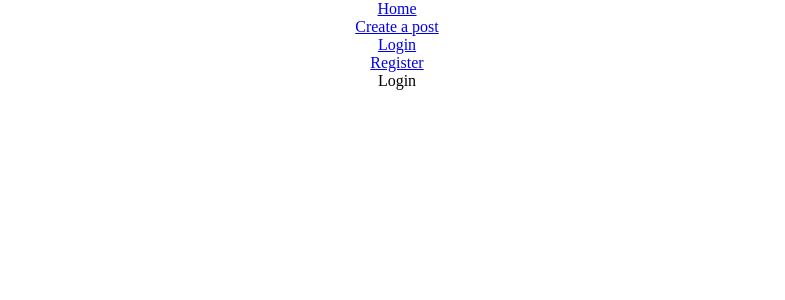
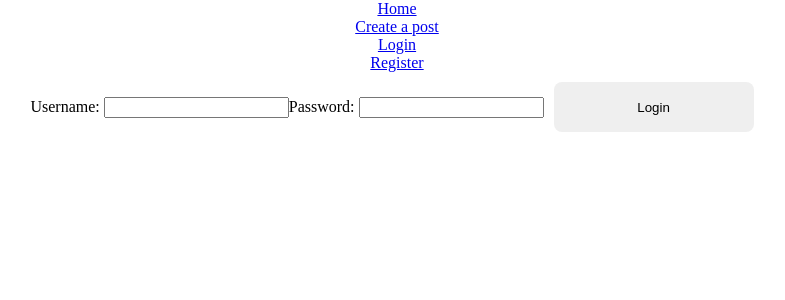
Before and after one commit to heroahmadi/learn, a React (Create React App) app in the folder Fullstack/MyERN/client/: page /login in a window 1280 px wide. Shown: the top 300 px of the page, without its empty margins (243-1028 px from the left). Built offline with nearby package versions, Linux system fonts and the light colour scheme.

Commit message:
implement client side login

```diff
--- a/Fullstack/MyERN/client/src/pages/Login.js
+++ b/Fullstack/MyERN/client/src/pages/Login.js
@@ -1,9 +1,32 @@
-import React from "react";
+import axios from "axios";
+import React, {useState} from "react";
 
 function Login() {
+    const [username, setUsername] = useState("");
+    const [password, setPassword] = useState("");
 
+    const login = () => {
+        const data = {username: username, password: password};
+        axios.post(`http://localhost:3001/auth/login`, data).then((resp) => {
+            console.log(data);
+        });
+    };
     return (
-        <div>Login
+        <div>
+            <label>Username: </label>
+            <input
+                onChange={(event) => {setUsername(event.target.value)}}
+                value={username}
+            />
+
+            <label>Password: </label>
+            <input
+                type="password"
+                onChange={(event) => {setPassword(event.target.value)}}
+                value={password}
+            />
+
+            <button onClick={login}>Login</button>
         </div>
     )
 }
```
